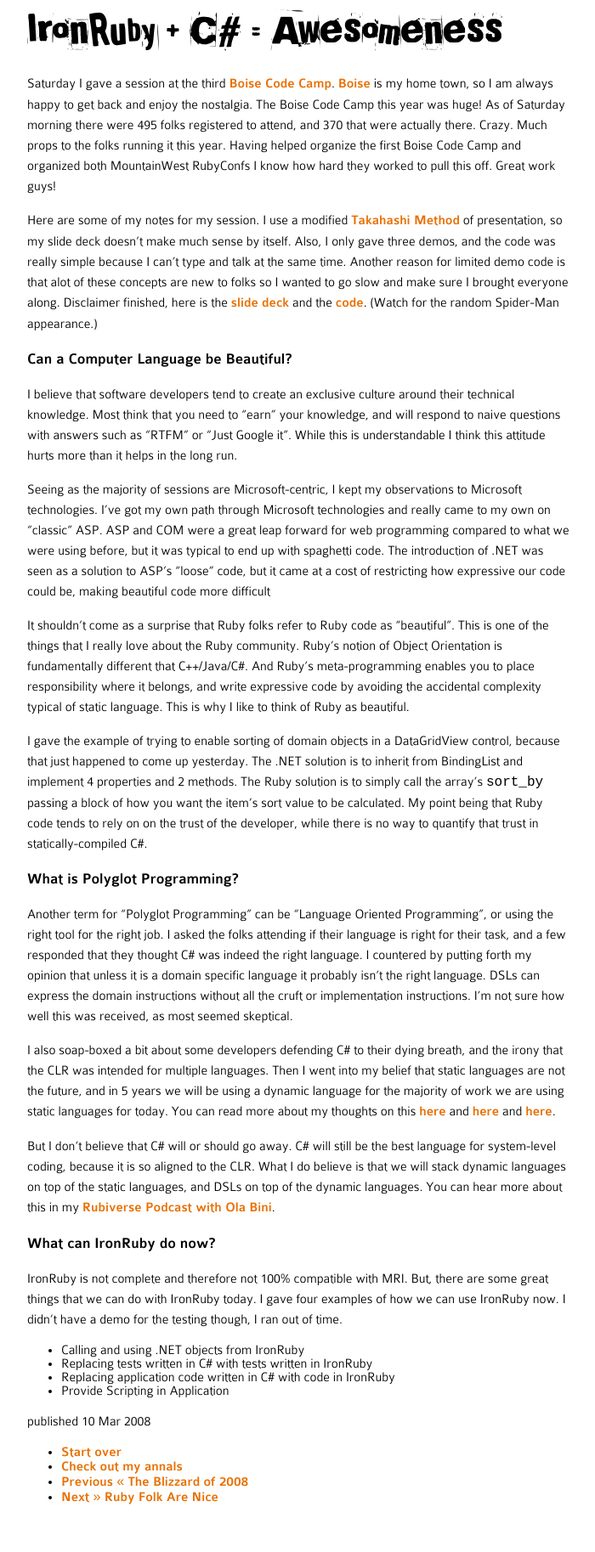
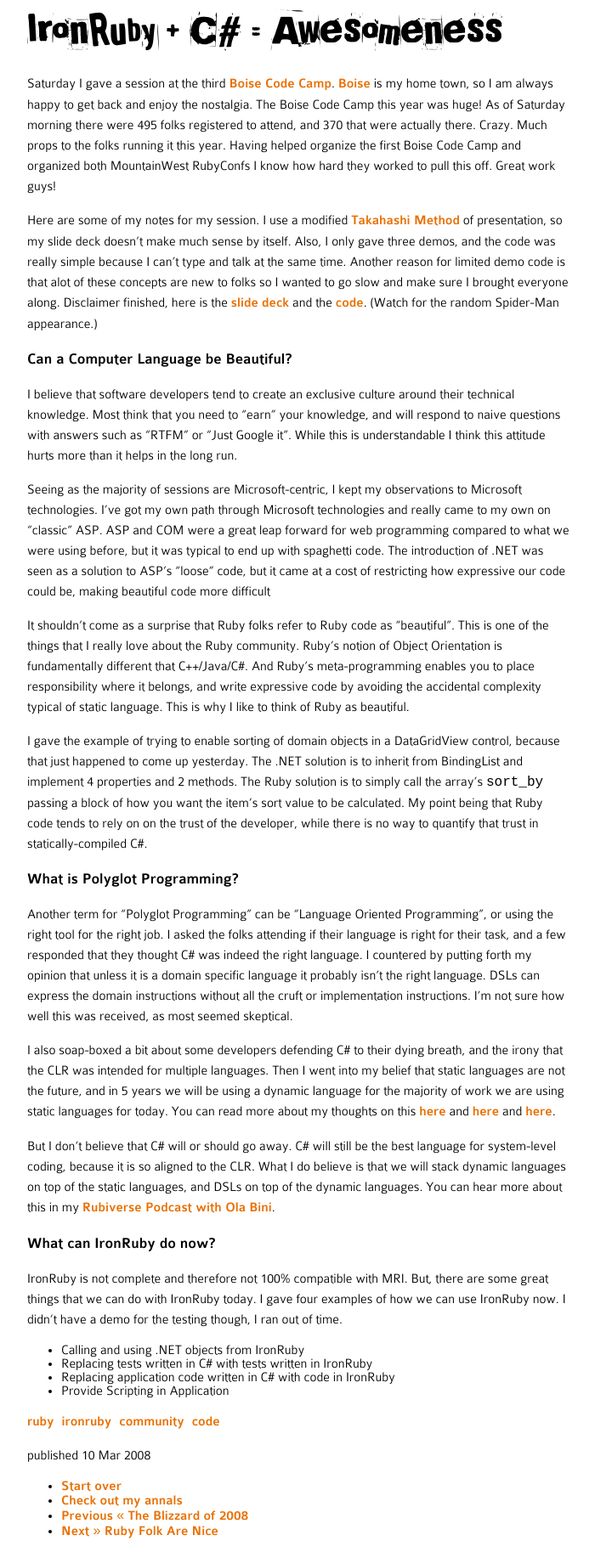
Before and after one commit to blowmage/blowmage.github.com, a Jekyll site: the page built from _posts/2008-03-10-ironruby-csharp-awesomeness.html, in a window 1280 px wide. Shown: the whole page at 85% size, without its empty margins (288-988 px from the left). Built offline with Jekyll 4.4.1, drawn with Linux system fonts in a browser that asks for light colours; comment, search, counter and statistics services are not loaded; before the commit the page ends 1787 px from its top, so only the background shows below that.

Commit message:
Add tags to post display

```diff
--- a/_layouts/post.html
+++ b/_layouts/post.html
@@ -1,10 +1,29 @@
----
-layout: default
----
+<!DOCTYPE html>
+<html>
+
+<head>
+  <title>{{ page.title }}</title>
+  <meta http-equiv="Content-Type" content="text/html;charset=UTF-8">
+  <meta name="author" content="Mike Moore">
+  <link rel="alternate" href="http://feeds.feedburner.com/blowmage" title="feed">
+  <link rel="stylesheet" href="/stylesheets/blowmage.css" media="screen" title="default" charset="utf-8">
+  <link rel="stylesheet" href="/stylesheets/textmate.css" charset="utf-8">
+  <link rel="stylesheet" href="/stylesheets/syntax.css" charset="utf-8">
+</head>
+
+<body id="post">
+
 <article>
   <h1>{{ page.title }}</h1>
   <section id="content">
   {{ content }}
+  </section>
+  <section id="tags">
+    <ul>
+    {% for tag in page.tags %}
+      <li><a href="/tags/{{ tag }}">{{ tag }}</a></li>
+    {% endfor %}
+    </ul>
   </section>
   <section id="comments">
     <div id="disqus_thread"></div>
--- a/stylesheets/blowmage.css
+++ b/stylesheets/blowmage.css
@@ -196,3 +196,14 @@
 	margin: 0;
 	padding: 0 0 0 16px;
 }
+
+body#post section#tags ul {
+	margin: 0;
+	padding: 0;
+}
+
+body#post section#tags ul li {
+	display: inline;
+	list-style-type: none;
+	margin-right: 5px;
+}
```
Also changed, not shown: other parts of _layouts/post.html (+7 -0 lines).
